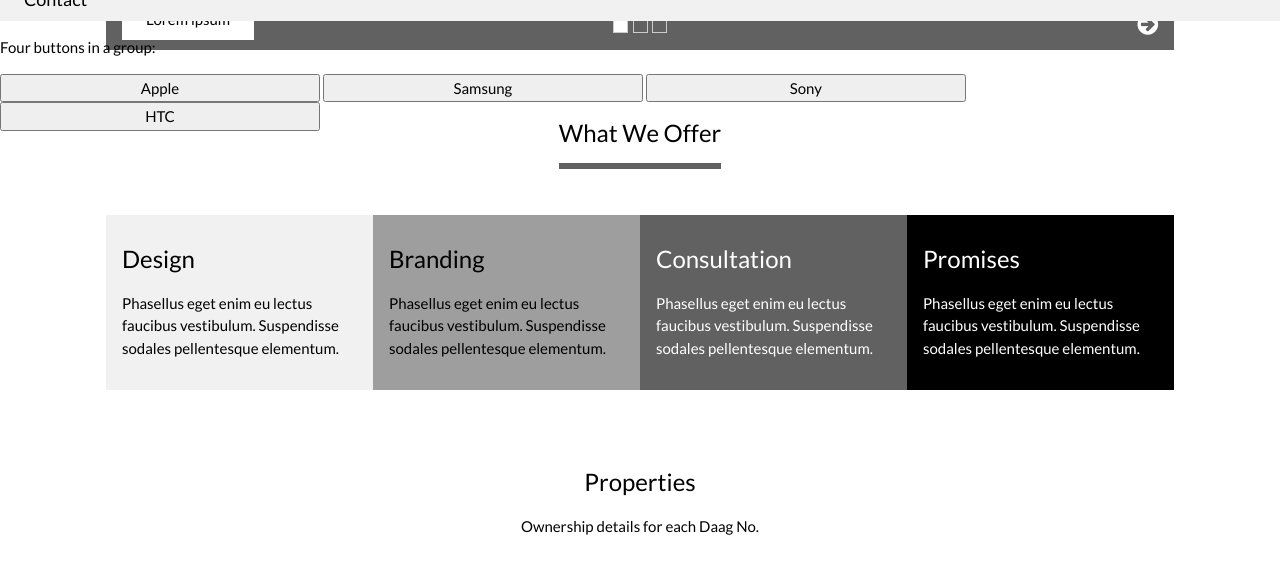
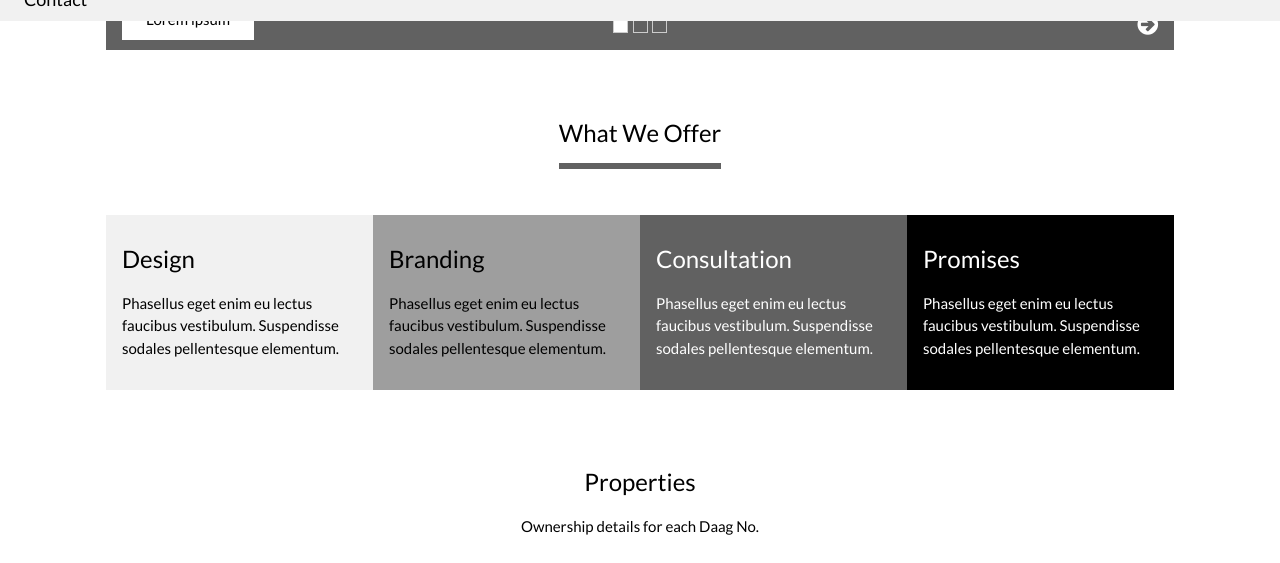
Before and after one commit to DeveloperAritro/sudhir, a plain HTML site: page index.html in a window 1280 px wide. Shown: the part 237-800 px from the top of the page. Drawn offline with nearby package versions, Linux system fonts and the light colour scheme.

Commit message:
Update index.html

```diff
--- a/index.html
+++ b/index.html
@@ -38,13 +38,6 @@ html,body,h1,h2,h3,h4 {font-family:"Lato", sans-serif}
       <a href="#contact" class="w3-button w3-ripple">Contact</a>
     </div>
   </div>
-  <p>Four buttons in a group:</p>
-<div class="btn-group" style="width:100%">
-  <button style="width:25%">Apple</button>
-  <button style="width:25%">Samsung</button>
-  <button style="width:25%">Sony</button>
-  <button style="width:25%">HTC</button>
-</div>
 </div>
 
 <!-- Content -->
```
